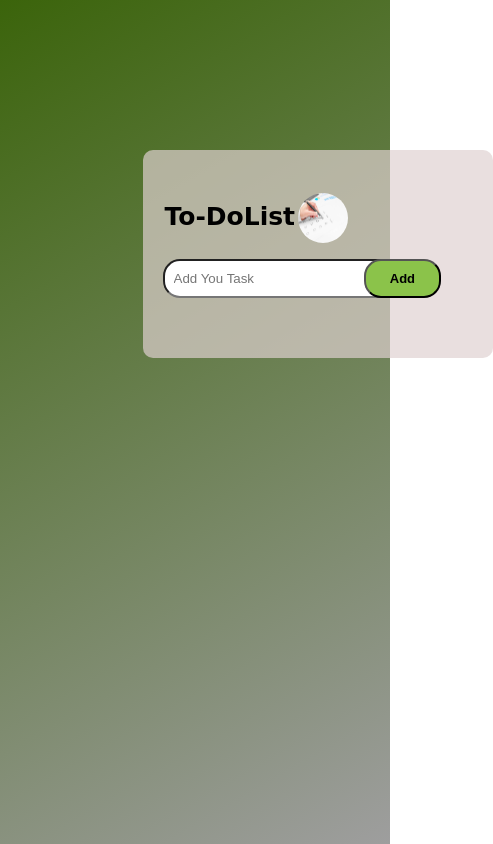
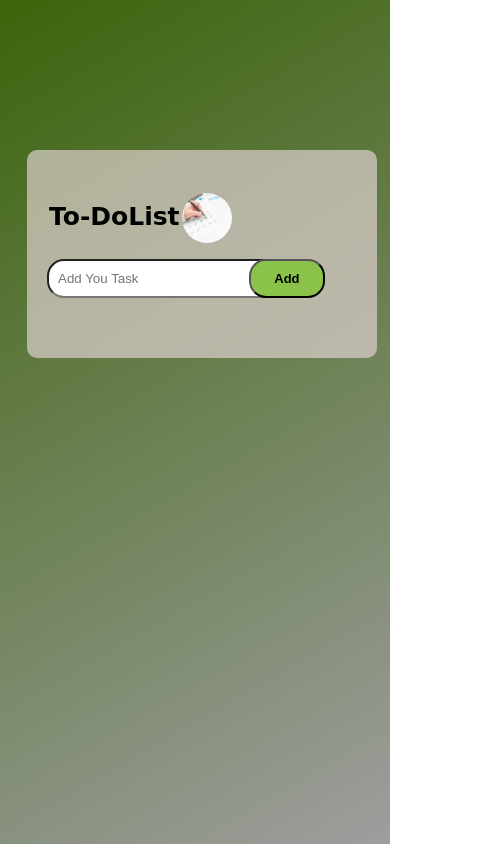
Before and after one commit to Re12345678/Todo-list, a plain HTML site: page index.html in a window 390 px wide. Shown: the whole page, 493 px wide, since content can reach past the window. Drawn offline with Linux system fonts and the light colour scheme.

Commit message:
new commit

```diff
--- a/css/master.css
+++ b/css/master.css
@@ -110,3 +110,9 @@ ul li span:hover{
     background-color: gray;
     color: black;
 }
+@media (max-width:767px) {
+.container .todo{
+    width: 351px;
+    left: 7px;
+}
+}
```
